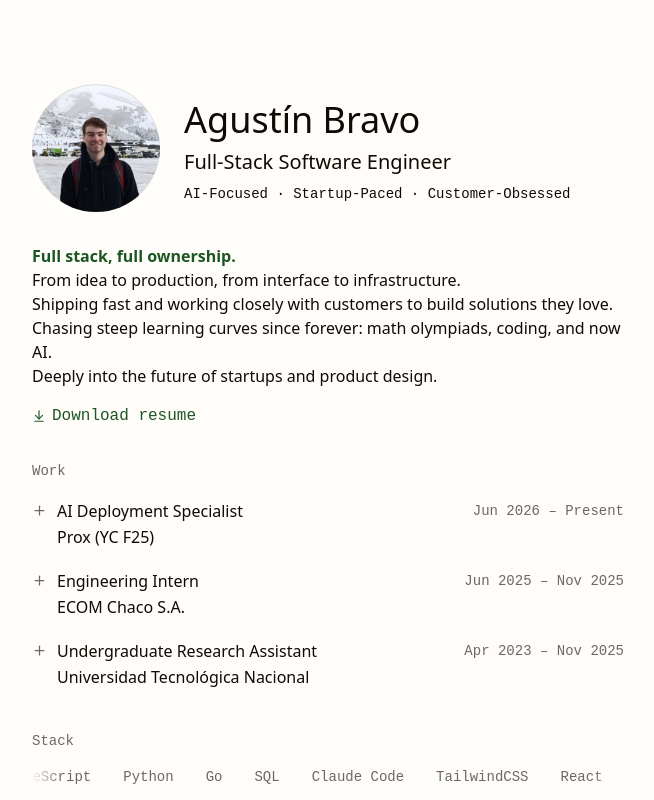
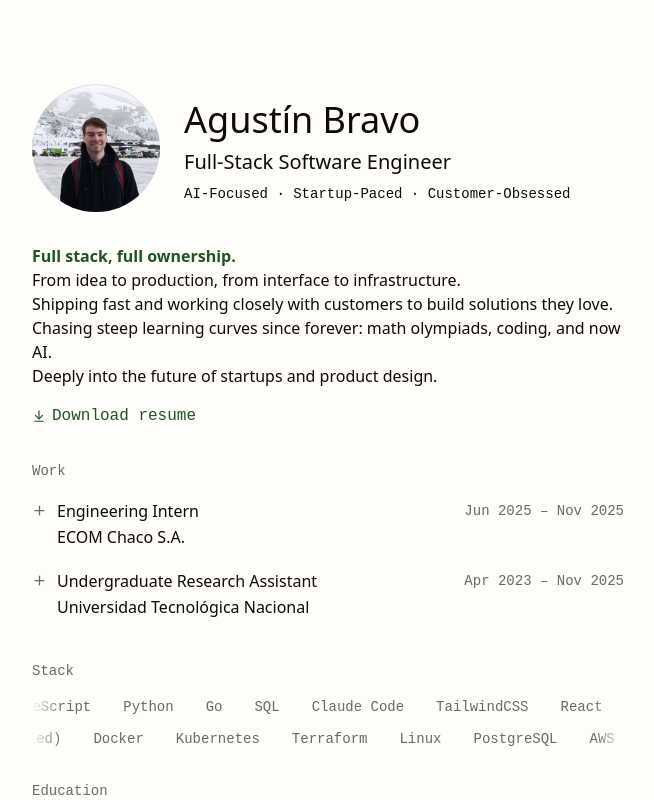
Before and after one commit to agustinbravop/website, a React (Vite) app: page / in a window 1280 px wide. Shown: the top 800 px of the page, without its empty margins (312-966 px from the left). Built offline with nearby package versions, Linux system fonts and the light colour scheme.

Commit message:
remove prox experience

```diff
--- a/src/data.tsx
+++ b/src/data.tsx
@@ -1,5 +1,6 @@
 import type { ReactNode } from "react";
 import AccentLink from "@/components/ui/accent-link";
+import resumePdfUrl from "@/assets/AgustinBravo_Resume.pdf";
 
 const em = (text: string) => (
   <span className="font-semibold text-primary">{text}</span>
@@ -21,7 +22,7 @@ export const profile = {
     "Deeply into the future of startups and product design.",
   ],
   siteUrl: "https://agusbravo.dev",
-  resumeUrl: "/AgustinBravo_Resume.pdf",
+  resumeUrl: resumePdfUrl,
 };
 
 export const links = [
@@ -65,19 +66,6 @@ export const experiences: {
   date: string;
   bullets: ReactNode[];
 }[] = [
-  {
-    title: "AI Deployment Specialist",
-    company: "Prox (YC F25)",
-    date: "Jun 2026 – Present",
-    bullets: [
-      <>
-        Joined as employee #8, working closely with founders to scale
-        go-to-market efforts at an early-stage YC startup.
-      </>,
-      <>Leveraging AI and Claude Code to automate processes.</>,
-      <>Building deployments for customers.</>,
-    ],
-  },
   {
     title: "Engineering Intern",
     company: "ECOM Chaco S.A.",
```
Also changed, not shown: public/llms.txt, 2 other files (tests, documents, lock files or other folders).
